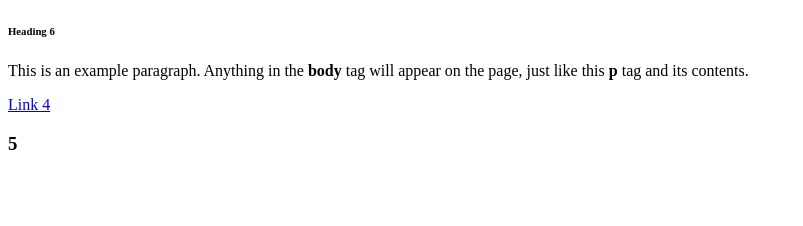
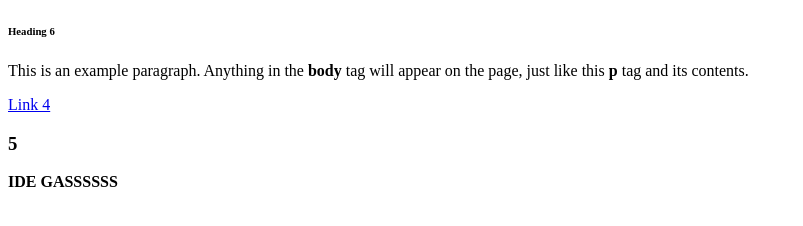
Before and after one commit to DrobnjakS18/Test-Projext, a plain HTML site: page index.html in a window 1280 px wide. Shown: the whole page, without its empty margins (0-803 px from the left). Drawn offline with Linux system fonts and the light colour scheme.

Commit message:
Master Izmene

```diff
--- a/index.html
+++ b/index.html
@@ -9,6 +9,10 @@
     <p>This is an example paragraph. Anything in the <strong>body</strong> tag will appear on the page, just like this <strong>p</strong> tag and its contents.</p>
     <a href="#">Link 4</a>
     <h3>5</h3>
+
+
+
+    <strong>IDE GASSSSSS</strong>
     <script src="js/script.js"></script>
   </body>
 </html>
```
